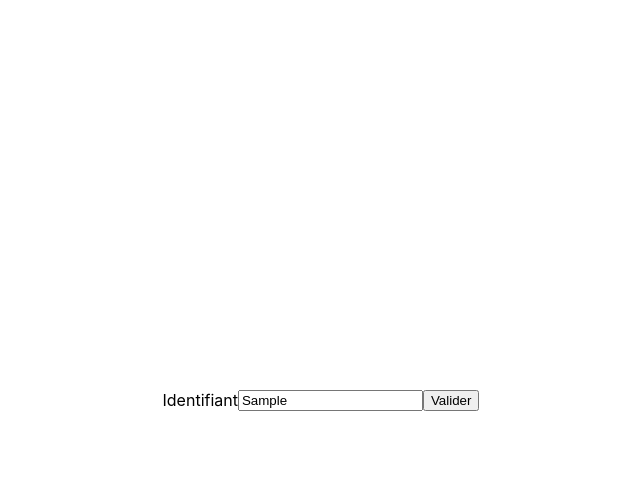
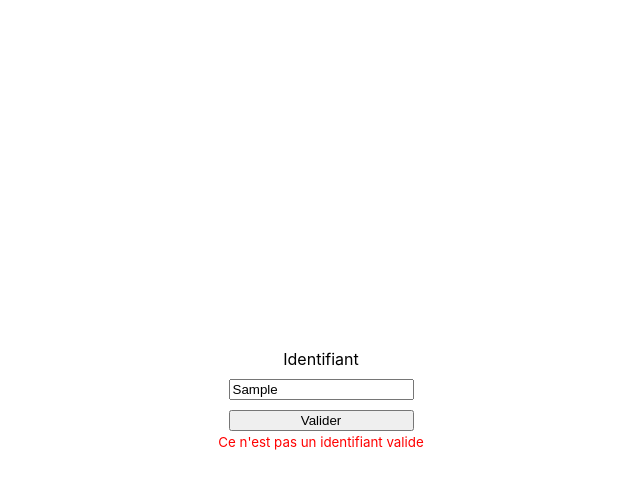
Before and after one commit to Malifarge/F-lixcit--Carte, a React (Create React App) app: page / in a window 1280 px wide. Both pictures are taken after typing "Sample" into the empty fields and a click on the button "Valider". Shown: the top 488 px of the page, without its empty margins (319-959 px from the left). Built offline with nearby package versions, Linux system fonts and the light colour scheme.

Commit message:
Vérification format identifiant

```diff
--- a/src/Pages/Connect.tsx
+++ b/src/Pages/Connect.tsx
@@ -1,16 +1,33 @@
-import { useState } from "react"
+import { useState, useEffect } from "react"
 import { Input } from "../Components/Input"
-import { Form } from "../Styles/Connect"
+import { ErrorContain, Form, FormContain } from "../Styles/Connect"
 
 export const Connect = () =>{
 
     const [id,setId]= useState<string>("")
+    const [error,setError]=useState<string | null>(null)
+    const [errorNumber, setErrorNumber]= useState<number>(0)
+
+    useEffect(()=>{
+        if(errorNumber>=3){
+            setError("Ce n'est pas un identifiant valide: Veuillez contacter le support")
+        }
+
+    },[errorNumber])
+
+    const regex = /FLX-\d{3}-(ACPB|ADCFSA|HAPCO|VILFAI)-\d{4}/
 
     const handleSubmit = (e:any)=> {
         e.preventDefault()
+        setError(null)
+        if(regex.test(id)){
         const idInfo = id.split("-") as string[]
         console.log(idInfo);
 
+        }else{
+            setError("Ce n'est pas un identifiant valide");
+            setErrorNumber(errorNumber+1)
+        }
     }
 
     const handleIdChange = (e:any) =>{
@@ -18,9 +35,19 @@ export const Connect = () =>{
     }
 
     return(
-        <Form onSubmit={handleSubmit}>
-            <Input text="Identifiant" type="text" onChange={handleIdChange}/>
-            <button>Valider</button>
-        </Form>
+        <FormContain>
+            <Form onSubmit={handleSubmit}>
+                <Input text="Identifiant" type="text" onChange={handleIdChange}/>
+                <button>Valider</button>
+            </Form>
+            <div>
+                {error &&
+                    <ErrorContain>
+                        <small>{error}</small>
+                    </ErrorContain>
+                }
+            </div>
+        </FormContain>
+
     )
 }
--- a/src/Styles/Connect.tsx
+++ b/src/Styles/Connect.tsx
@@ -1,9 +1,33 @@
 import styled from "styled-components";
 
 export const Form = styled.form`
-    flex:1;
-    display:flex;
-    justify-content:center;
-    align-items:center;
+    display: flex;
+    flex-direction: column;
+    gap: 10px;
+    text-align: center;
+`
 
+export const FormContain= styled.div`
+flex:1;
+display:flex;
+flex-direction: column;
+justify-content:center;
+align-items:center;
 `
+
+export const ErrorContain= styled.div`
+    text-align: center;
+    gap:5px;
+    p{
+        margin:0;
+    };
+    small{
+        color:red;
+        margin: 0;
+    };
+    ul{
+        align-self: center;
+        text-align: left:
+        margin: 0;
+    };
+`
--- /dev/null
+++ b/src/Styles/Couleur.tsx
@@ -0,0 +1,3 @@
+export const jaune = '#CDB322'
+export const bleu = '#1994E4'
+export const vert = '#70C992'
```
